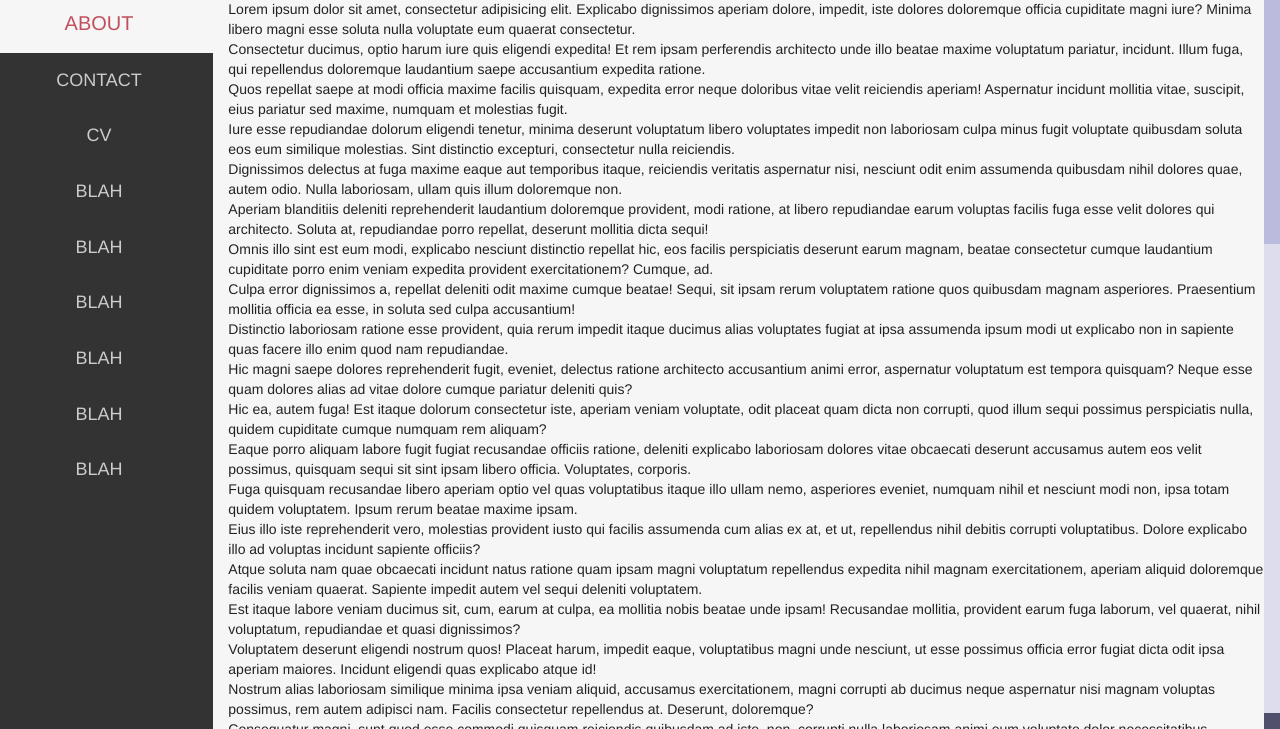
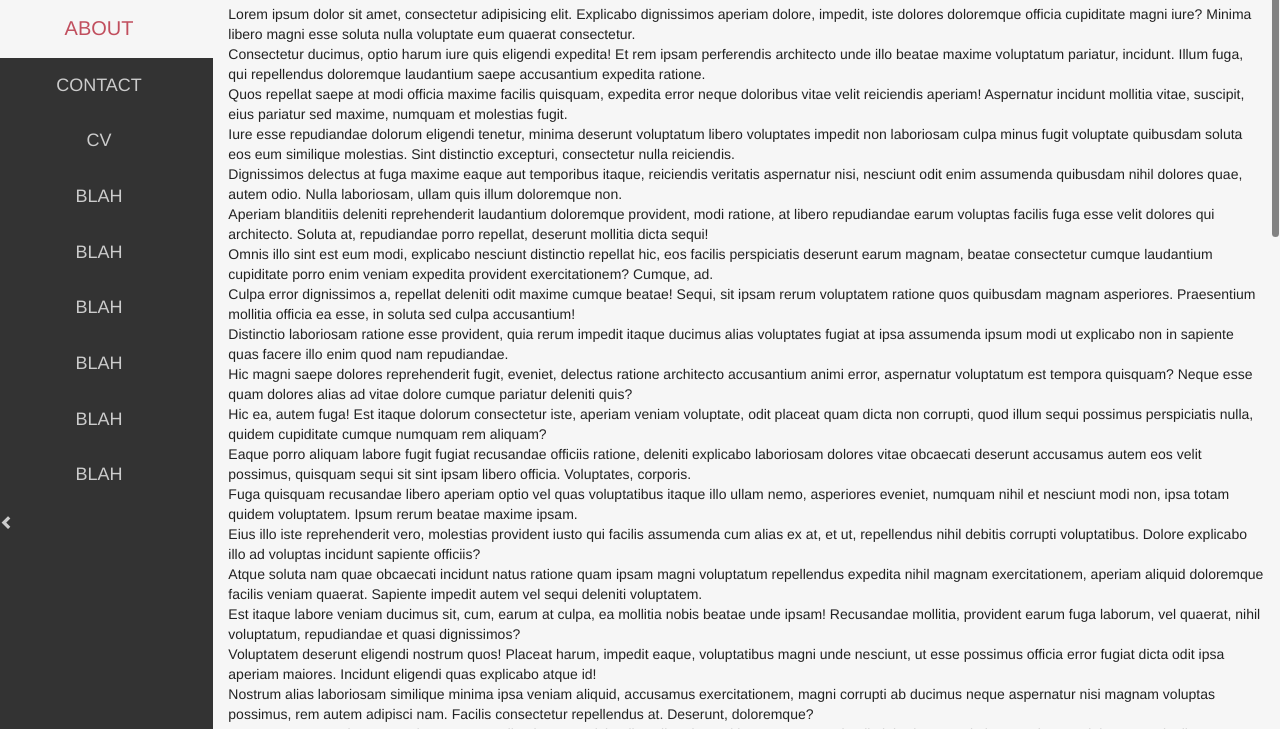
Before and after one commit to alexaliu/alexaliu.github.io, a plain HTML site: page index.html in a window 1280 px wide. Shown: the part 71-800 px from the top of the page. Drawn offline with nearby package versions, Linux system fonts and the light colour scheme.

Commit message:
scrollbars styled

```diff
--- a/index.css
+++ b/index.css
@@ -36,12 +36,16 @@ body{
     cursor: default;
 }
 .navbar-brand{
-    font-size: 36px;
+    font-size: 35px;
     text-transform: uppercase;
     color: #232323 !important;
     font-weight: 600;
     height: 100%;
     margin-top: 10px;
+    text-align: center;
+    vertical-align: middle;
+    cursor: default;
+    max-height: 65px;
 }
 .navbar-static-top{
     z-index: 1030;
@@ -64,14 +68,14 @@ body{
 @media (min-width: 768px){
     .sidebar{
         position: fixed;
-        top: 0;
+        top: -15px;
         bottom: 0;
         left: 0;
         z-index: 1000;
         display: block;
         padding-top: 5px;
         overflow: hidden;
-        overflow-y: auto;
+        /*overflow-y: auto;*/
         background-color: #333;
         padding: 20px;
     }
@@ -93,6 +97,7 @@ body{
         max-height: 65px;
     }
     .sidebar-list-div{
+        margin-left: -20px;
     }
     .sidebar-list{
         color: #ccc;
@@ -121,6 +126,13 @@ body{
         color: #c14f5e;
         font-size: 20px;
     }
+    .sidebar-arrow{
+        color: #ccc;
+        width: 50px;
+        height: 50px;
+        top: 0;
+        left: 0;
+    }
 }
 
 
@@ -136,7 +148,8 @@ body{
     margin-right: -15px;
     padding-right: 15px;
     margin-top: -5px;
-    padding-top: 5px;
+    padding-top: 10px;
+    margin-bottom: 25px;
 }
 
 .nodisplay{
@@ -169,8 +182,55 @@ body{
     width: 100% !important;
 }
 
+/*Style that scrollbar*/
 .jspVerticalBar{
     z-index: 1100;
+    position: absolute;
+    top: 1px;
+    right: 1px;
+    width: 7px;
+    height: 100%;
+    background-color: rgba(0,0,0,0);
+}
+.jspHorizontalBar{
+    position: absolute;
+    bottom: 1px;
+    left: 1px;
+    width: 100%;
+    height: 8px;
+    background-color: rgba(0,0,0,0);
+}
+.jspVerticalBar *, .jspHorizontalBar *{
+    margin: 0;
+    padding: 0;
+    background-color: rgba(0,0,0,0);
+    /* fix IE 7,8 to work with jQuery fadeIn/Out */
+    opacity:inherit;
+    filter:inherit;
+}
+.jspVerticalBar:hover, .jspHorizontalBar:hover, .jspVerticalBar *:hover, .jspHorizontalBar *:hover{
+    width: 9px;
+    -webkit-transition: width 0.1s;
+    -o-transition: width 0.1s;
+    transition: width 0.1s;
+}
+.jspDrag{
+    background: rgba(102, 102, 102, 0.80);
+    position: relative;
+    top: 0;
+    left: 0;
+    cursor: default;
+    border-radius: 5px;
+    -webkit-border-radius:5px;
+    -moz-border-radius:5px;
+    -ms-border-radius:5px;
+    -o-border-radius:5px;
+}
+.jspDrag:hover{
+    background: rgba(82, 82, 82, 0.80);
+    -webkit-transition: background 0.2s;
+    -o-transition: background 0.2s;
+    transition: background 0.2s;
 }
 
 /*From the JScrollPane Example for full page bars*/
--- a/index.html
+++ b/index.html
@@ -12,8 +12,8 @@
     <!-- Bootstrap core CSS -->
     <!-- Latest compiled and minified CSS -->
     <link type="text/css" rel="stylesheet" href="https://maxcdn.bootstrapcdn.com/bootstrap/3.3.1/css/bootstrap.min.css">
+    <link type="text/css" rel="stylesheet" href="JScrollPane/jquery.jscrollpane.css">
     <link type="text/css" rel="stylesheet" href="index.css">
-    <link type="text/css" rel="stylesheet" href="JScrollPane/jquery.jscrollpane.css">
 
     <!-- HTML5 shim and Respond.js for IE8 support of HTML5 elements and media queries -->
     <!--[if lt IE 9]>
@@ -26,26 +26,23 @@
     <div id="full-page-container">
         <nav class="navbar navbar-default navbar-fixed-top " role='navigation'>
             <div class="container-fluid">
-                <!-- <div class="row"> -->
                     <div class="navbar-header">
                       <p class="navbar-brand">Alex Liu</p>
                     </div>
                     <div class="navbar-right nav-no-fix-div">
                         <span class="glyphicon glyphicon-chevron-up nav-no-fix"></span>
                     </div>
-                <!-- </div> -->
               </div><!-- /.container-fluid -->
         </nav>
 
         <div class="container-fluid page-wrapper page-wrapper-fixed">
             <div class="row">
 
-                <div class="col-md-2 col-sm-2 sidebar scroll-pane">
-                    <!-- <h2 class='header'>Sidebar</h2> -->
+                <div class="col-md-2 col-sm-2 sidebar">
                     <div class="sidebar-name-div">
                         <p class="sidebar-name">Alex Liu</p>
                     </div>
-                    <div class="sidebar-list-div">
+                    <div class="sidebar-list-div  scroll-pane">
                         <ul class='sidebar-list'>
                             <li class='sidebar-active'>About</li>
                             <li>Contact</li>
@@ -57,6 +54,9 @@
                             <li>Blah</li>
                             <li>Blah</li>
                         </ul>
+                        <div class="sidebar-arrow">
+                            <span class="glyphicon glyphicon-chevron-left"></span>
+                        </div>
                     </div>
 
                 </div>
@@ -217,6 +217,7 @@
                             <li>Hi</li>
                             <li>Hi</li>
                             <li>Hi</li>
+                            <li>Ho</li>
                         </div>
                         <div class="cv content nodisplay">
                             <!-- <h1 class='header'>CV</h1> -->
--- a/main.js
+++ b/main.js
@@ -1,5 +1,3 @@
-console.log($('.sidebar').width())
-
 var navArrowDeg = true
 $('.nav-no-fix').click(function(){
     $('.navbar').toggleClass('navbar-fixed-top navbar-static-top');
@@ -11,8 +9,7 @@ $('.nav-no-fix').click(function(){
         $('.nav-no-fix').animateRotate(180, 0);
     }
     navArrowDeg = !navArrowDeg
-
-})
+});
 
 // http://stackoverflow.com/questions/15191058/css-rotation-cross-browser-with-jquery-animate
 $.fn.animateRotate = function(startAngle, endAngle, duration, easing, complete) {
@@ -42,14 +39,10 @@ $('.sidebar-list>li').click(function(){
         $(this).addClass('nodisplay');
     })
     $('.' + selected.toLowerCase()).removeClass('nodisplay');
-})
-
-$( window ).resize(function(){
-    $('.scroll-pane').jScrollPane({showArrows: true, contentWidth: '500px'});
+    pageScroll();
 });
 
-
-$(function(){
+var pageScroll = function(){
     var win = $(window);
     // Full body scroll
     var isResizing = false;
@@ -65,22 +58,30 @@ $(function(){
                 // Now make it the size of the window...
                 container.css({'width': win.width(), 'height': win.height()});
                 isResizing = false;
-                container.jScrollPane({'showArrows': true});
+                container.jScrollPane();
             }
         }
     ).trigger('resize');
 
-    // Workaround for known Opera issue which breaks demo (see
-    // http://jscrollpane.kelvinluck.com/known_issues.html#opera-scrollbar )
+    // Workaround for known Opera issue
     $('body').css('overflow', 'hidden');
-
-    // IE calculates the width incorrectly first time round (it
-    // doesn't count the space used by the native scrollbar) so
-    // we re-trigger if necessary.
-    if ($('#full-page-container').width() != win.width()) {
-        win.trigger('resize');
-    }
+    // IE
+    if ($('#full-page-container').width() != win.width()) { win.trigger('resize'); }
 
     // Internal scrollpanes
-    $('.scroll-pane').jScrollPane({showArrows: true, contentWidth: '500px'});
+    $('.scroll-pane').jScrollPane({contentWidth: '500px'});
+    var sidebar = $('.sidebar-list-div')
+    var width = sidebar.width()
+    sidebar.css('width', width + 20);
+    $(sidebar.children()[0]).css('width', '100%');
+};
+
+$( window ).resize(function(){
+    $('.scroll-pane').jScrollPane({contentWidth: '500px'});
+    var sidebar = $('.sidebar-list-div')
+    var width = sidebar.width()
+    sidebar.css('width', width + 20);
+    $(sidebar.children()[0]).css('width', '100%');
 });
+
+$(pageScroll);
```
